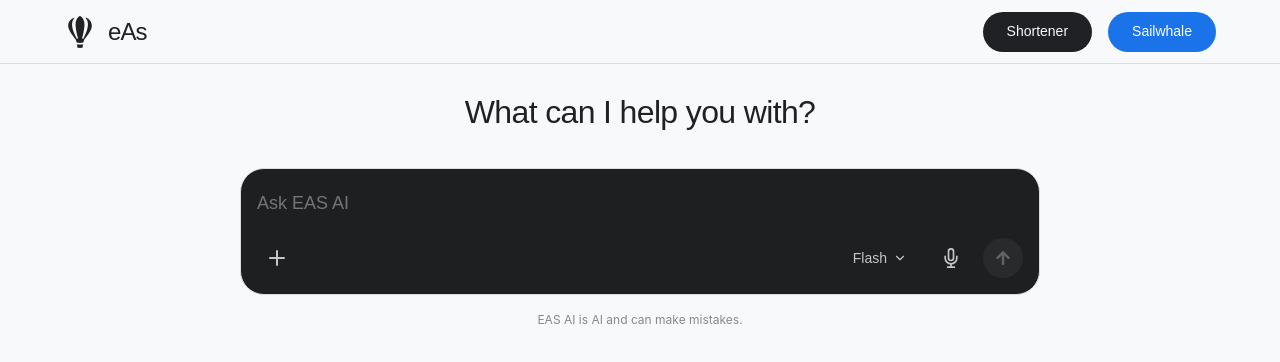
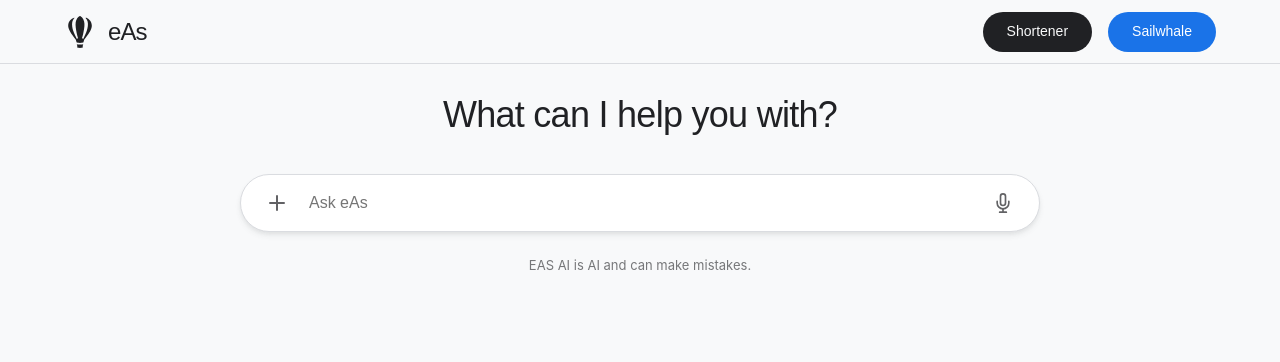
Before and after one commit to zerotowerszero-cyber/eAs, a Next.js app: page /ai in a window 1280 px wide. Shown: the top 362 px of the page. Built offline with nearby package versions, Linux system fonts and the light colour scheme; a web font is replaced by a local one.

Commit message:
fix: resolve theme support, input box morphing, alignment, and auto-scroll behavior

```diff
--- a/src/app/ai/page.tsx
+++ b/src/app/ai/page.tsx
@@ -2,8 +2,8 @@ import ChatUI from '@/components/ChatUI';
 import Header from '@/components/Header';
 
 export const metadata = {
-  title: 'EAS AI',
-  description: 'Chat with EAS AI',
+  title: 'eAs',
+  description: 'Chat with eAs',
 };
 
 export default function AIPage() {
--- a/src/components/ChatUI.tsx
+++ b/src/components/ChatUI.tsx
@@ -3,7 +3,7 @@
 import React, { useState, useRef, useEffect } from 'react';
 import ReactMarkdown from 'react-markdown';
 import remarkGfm from 'remark-gfm';
-import { FiPlus, FiMic, FiChevronDown, FiThumbsUp, FiThumbsDown, FiRefreshCw, FiCopy, FiMoreHorizontal, FiX } from 'react-icons/fi';
+import { FiPlus, FiMic, FiThumbsUp, FiThumbsDown, FiRefreshCw, FiCopy, FiMoreHorizontal, FiX } from 'react-icons/fi';
 import { FaArrowUp } from 'react-icons/fa';
 
 type Role = 'user' | 'model';
@@ -27,18 +27,37 @@ export default function ChatUI() {
   const [loading, setLoading] = useState(false);
   const [selectedFile, setSelectedFile] = useState<File | null>(null);
   const [filePreview, setFilePreview] = useState<string | null>(null);
-  const [selectedModel, setSelectedModel] = useState('Flash');
 
-  const messagesEndRef = useRef<HTMLDivElement>(null);
   const fileInputRef = useRef<HTMLInputElement>(null);
+  const messagesContainerRef = useRef<HTMLDivElement>(null);
 
-  const scrollToBottom = () => {
-    messagesEndRef.current?.scrollIntoView({ behavior: 'smooth' });
-  };
-
+  // Scroll to the latest user message when a new message is sent
   useEffect(() => {
-    scrollToBottom();
-  }, [messages]);
+    if (messages.length > 0) {
+      // Find the last user message index
+      let lastUserIdx = -1;
+      for (let i = messages.length - 1; i >= 0; i--) {
+        if (messages[i].role === 'user') {
+          lastUserIdx = i;
+          break;
+        }
+      }
+      if (lastUserIdx !== -1) {
+        const el = document.getElementById(`msg-${lastUserIdx}`);
+        if (el) {
+          // If the AI is typing or just finished, we want to ensure the user message is at the top
+          // and the AI response is below it.
+          el.scrollIntoView({ behavior: 'smooth', block: 'start' });
+        }
+      }
+    }
+  }, [messages.length]);
+  // Note: we track messages.length so it fires when a new message is added.
+  // During streaming, messages.length stays the same, so it won't force scroll up constantly,
+  // allowing the user to scroll manually if they want, but standard is to lock it.
+  // If we want to auto-scroll during streaming, we'd need a different strategy.
+  // The prompt asks to "scroll the users message to the top and the ai response right under it".
+  // `block: 'start'` achieves exactly this.
 
   const handleFileSelect = (e: React.ChangeEvent<HTMLInputElement>) => {
     if (e.target.files && e.target.files[0]) {
@@ -169,42 +188,34 @@ export default function ChatUI() {
     return null;
   };
 
+  const InputBox = () => {
+    const isPill = !filePreview;
+
     return (
-    <div style={{ display: 'flex', flexDirection: 'column', height: '100%', fontFamily: 'var(--font-geist-sans), sans-serif', backgroundColor: 'var(--background)', color: 'var(--foreground)' }}>
-
-      {/* Main Container */}
-      <div style={{ flex: 1, display: 'flex', flexDirection: 'column', position: 'relative' }}>
-
-        {/* Dynamic Chat / Input Layout */}
-        {messages.length === 0 ? (
-          <div style={{ flex: 1, display: 'flex', flexDirection: 'column', justifyContent: 'center', alignItems: 'center', padding: '24px' }}>
-            <h2 style={{ fontSize: '32px', fontWeight: 500, marginBottom: '32px', letterSpacing: '-0.02em', color: 'var(--foreground)' }}>What can I help you with?</h2>
-
-            <div style={{ width: '100%', maxWidth: '800px', display: 'flex', flexDirection: 'column', background: '#1e1f20', borderRadius: '24px', padding: '16px', border: '1px solid var(--border)' }}>
-
+      <div style={{
+        width: '100%',
+        maxWidth: '800px',
+        display: 'flex',
+        flexDirection: 'column',
+        background: 'var(--surface)',
+        borderRadius: isPill ? '50px' : '24px',
+        padding: isPill ? '8px 16px' : '16px',
+        border: '1px solid var(--border)',
+        boxShadow: 'var(--shadow-md)',
+        transition: 'all 0.3s ease'
+      }}>
         {filePreview && (
           <div style={{ alignSelf: 'flex-start', marginBottom: '16px', position: 'relative', display: 'inline-block' }}>
             <img src={filePreview} alt="preview" style={{ height: '80px', objectFit: 'contain', borderRadius: '12px' }} />
             <button
               onClick={removeFile}
-                    style={{ position: 'absolute', top: '-8px', right: '-8px', background: '#333', color: '#fff', border: 'none', borderRadius: '50%', width: '24px', height: '24px', display: 'flex', alignItems: 'center', justifyContent: 'center', cursor: 'pointer', fontSize: '14px' }}
+              style={{ position: 'absolute', top: '-8px', right: '-8px', background: 'var(--foreground)', color: 'var(--background)', border: 'none', borderRadius: '50%', width: '24px', height: '24px', display: 'flex', alignItems: 'center', justifyContent: 'center', cursor: 'pointer', fontSize: '14px', boxShadow: 'var(--shadow-sm)' }}
             ><FiX /></button>
           </div>
         )}
 
-              <form onSubmit={handleSubmit} style={{ display: 'flex', flexDirection: 'column', width: '100%' }}>
+        <form onSubmit={handleSubmit} style={{ display: 'flex', alignItems: 'center', width: '100%', gap: '12px' }}>
 
-                <input
-                  type="text"
-                  value={input}
-                  onChange={e => setInput(e.target.value)}
-                  placeholder="Ask EAS AI"
-                  style={{ width: '100%', background: 'transparent', border: 'none', color: '#e3e3e3', fontSize: '18px', outline: 'none', padding: '8px 0', marginBottom: '16px' }}
-                />
-
-                <div style={{ display: 'flex', alignItems: 'center', justifyContent: 'space-between' }}>
-
-                  <div style={{ display: 'flex', alignItems: 'center', gap: '8px' }}>
           <input
             type="file"
             accept="image/*"
@@ -215,62 +226,79 @@ export default function ChatUI() {
           <button
             type="button"
             onClick={() => fileInputRef.current?.click()}
-                      style={{ background: 'transparent', border: 'none', color: '#c4c7c5', fontSize: '24px', cursor: 'pointer', display: 'flex', alignItems: 'center', justifyContent: 'center', width: '40px', height: '40px', borderRadius: '50%' }}
-                      className="hover-bg-surface"
+            style={{ background: 'transparent', border: 'none', color: 'var(--foreground)', opacity: 0.7, fontSize: '24px', cursor: 'pointer', display: 'flex', alignItems: 'center', justifyContent: 'center', width: '40px', height: '40px', borderRadius: '50%', flexShrink: 0 }}
+            className="hover-bg-border"
           >
             <FiPlus />
           </button>
-                  </div>
 
-                  <div style={{ display: 'flex', alignItems: 'center', gap: '12px' }}>
+          <input
+            type="text"
+            value={input}
+            onChange={e => setInput(e.target.value)}
+            placeholder="Ask eAs"
+            style={{ flex: 1, background: 'transparent', border: 'none', color: 'var(--foreground)', fontSize: '16px', outline: 'none', padding: '8px 0' }}
+          />
 
-                    <button type="button" style={{ background: 'transparent', border: 'none', color: '#c4c7c5', display: 'flex', alignItems: 'center', gap: '6px', fontSize: '14px', cursor: 'pointer', padding: '8px 12px', borderRadius: '16px' }} className="hover-bg-surface">
-                      {selectedModel} <FiChevronDown />
-                    </button>
-
-                    <button type="button" style={{ background: 'transparent', border: 'none', color: '#c4c7c5', fontSize: '20px', cursor: 'pointer', display: 'flex', alignItems: 'center', justifyContent: 'center', width: '40px', height: '40px', borderRadius: '50%' }} className="hover-bg-surface">
+          <div style={{ display: 'flex', alignItems: 'center', gap: '8px', flexShrink: 0 }}>
+            {(!input.trim() && !selectedFile) ? (
+              <button type="button" style={{ background: 'transparent', border: 'none', color: 'var(--foreground)', opacity: 0.7, fontSize: '20px', cursor: 'pointer', display: 'flex', alignItems: 'center', justifyContent: 'center', width: '40px', height: '40px', borderRadius: '50%' }} className="hover-bg-border">
                 <FiMic />
               </button>
-
+            ) : (
               <button
                 type="submit"
-                      disabled={loading || (!input.trim() && !selectedFile)}
+                disabled={loading}
                 style={{
-                        background: input.trim() || selectedFile ? '#3169f6' : '#282a2c',
+                  background: 'var(--foreground)',
                   border: 'none',
-                        color: input.trim() || selectedFile ? '#fff' : '#5f6368',
-                        fontSize: '16px', cursor: (input.trim() || selectedFile) && !loading ? 'pointer' : 'not-allowed', display: 'flex', alignItems: 'center', justifyContent: 'center', width: '40px', height: '40px', borderRadius: '50%', transition: 'all 0.2s'
+                  color: 'var(--background)',
+                  fontSize: '16px', cursor: !loading ? 'pointer' : 'not-allowed', display: 'flex', alignItems: 'center', justifyContent: 'center', width: '40px', height: '40px', borderRadius: '50%', transition: 'all 0.2s', boxShadow: 'var(--shadow-sm)'
                 }}
               >
                 <FaArrowUp />
               </button>
-
-                  </div>
-
+            )}
           </div>
         </form>
       </div>
-            <div style={{ marginTop: '16px', fontSize: '12px', color: '#888' }}>
+    );
+  };
+
+  return (
+    <div style={{ display: 'flex', flexDirection: 'column', height: '100%', fontFamily: 'var(--font-geist-sans), sans-serif', backgroundColor: 'var(--background)', color: 'var(--foreground)' }}>
+
+      <div style={{ flex: 1, display: 'flex', flexDirection: 'column', position: 'relative', overflow: 'hidden' }}>
+
+        {messages.length === 0 ? (
+          // Empty State - Centered
+          <div style={{ flex: 1, display: 'flex', flexDirection: 'column', justifyContent: 'center', alignItems: 'center', padding: '24px' }}>
+            <h2 style={{ fontSize: '36px', fontWeight: 500, marginBottom: '32px', letterSpacing: '-0.02em', color: 'var(--foreground)' }}>What can I help you with?</h2>
+
+            <InputBox />
+
+            <div style={{ marginTop: '24px', fontSize: '13px', color: 'var(--foreground)', opacity: 0.6 }}>
               EAS AI is AI and can make mistakes.
             </div>
           </div>
         ) : (
+          // Chat State - Input at bottom
           <>
-            {/* Chat History */}
-            <div style={{ flex: 1, overflowY: 'auto', padding: '0 24px', display: 'flex', flexDirection: 'column', alignItems: 'center' }}>
+            <div ref={messagesContainerRef} style={{ flex: 1, overflowY: 'auto', padding: '0 24px', display: 'flex', flexDirection: 'column', alignItems: 'center' }}>
               <div style={{ width: '100%', maxWidth: '800px', display: 'flex', flexDirection: 'column', gap: '32px', paddingBottom: '160px', paddingTop: '32px' }}>
                 {messages.map((msg, idx) => (
-                  <div key={idx} style={{ display: 'flex', flexDirection: 'column', alignItems: msg.role === 'user' ? 'flex-end' : 'flex-start', width: '100%' }}>
+                  <div key={idx} id={`msg-${idx}`} style={{ display: 'flex', flexDirection: 'column', alignItems: msg.role === 'user' ? 'flex-end' : 'flex-start', width: '100%' }}>
 
                     {msg.role === 'user' ? (
                       <div style={{
                         maxWidth: '85%',
-                        background: '#1e1f20',
+                        background: 'var(--surface)',
                         padding: '12px 20px',
                         borderRadius: '24px',
                         fontSize: '16px',
                         lineHeight: '1.6',
-                        color: '#e3e3e3'
+                        color: 'var(--foreground)',
+                        border: '1px solid var(--border)'
                       }}>
                         {msg.parts.map((p, i) => renderPart(p, i))}
                       </div>
@@ -286,9 +314,8 @@ export default function ChatUI() {
                           {msg.parts.map((p, i) => renderPart(p, i))}
                         </div>
 
-                        {/* Action Row for AI Message */}
                         {!loading || idx !== messages.length - 1 ? (
-                          <div style={{ display: 'flex', alignItems: 'center', gap: '8px', color: '#c4c7c5' }}>
+                          <div style={{ display: 'flex', alignItems: 'center', gap: '8px', color: 'var(--foreground)', opacity: 0.7 }}>
                             <button className="action-btn" title="Good response"><FiThumbsUp /></button>
                             <button className="action-btn" title="Bad response"><FiThumbsDown /></button>
                             <button className="action-btn" title="Regenerate"><FiRefreshCw /></button>
@@ -309,84 +336,12 @@ export default function ChatUI() {
                     </div>
                   </div>
                 )}
-                <div ref={messagesEndRef} />
               </div>
             </div>
 
-            {/* Bottom Input Area */}
-            <div style={{ position: 'absolute', bottom: 0, left: 0, right: 0, padding: '16px 24px', display: 'flex', flexDirection: 'column', alignItems: 'center', background: 'linear-gradient(to top, var(--background) 90%, transparent)' }}>
-
-              <div style={{ width: '100%', maxWidth: '800px', display: 'flex', flexDirection: 'column', background: '#1e1f20', borderRadius: '24px', padding: '16px', border: '1px solid var(--border)' }}>
-
-                {filePreview && (
-                  <div style={{ alignSelf: 'flex-start', marginBottom: '16px', position: 'relative', display: 'inline-block' }}>
-                    <img src={filePreview} alt="preview" style={{ height: '80px', objectFit: 'contain', borderRadius: '12px' }} />
-                    <button
-                      onClick={removeFile}
-                      style={{ position: 'absolute', top: '-8px', right: '-8px', background: '#333', color: '#fff', border: 'none', borderRadius: '50%', width: '24px', height: '24px', display: 'flex', alignItems: 'center', justifyContent: 'center', cursor: 'pointer', fontSize: '14px' }}
-                    ><FiX /></button>
-                  </div>
-                )}
-
-                <form onSubmit={handleSubmit} style={{ display: 'flex', flexDirection: 'column', width: '100%' }}>
-
-                  <input
-                    type="text"
-                    value={input}
-                    onChange={e => setInput(e.target.value)}
-                    placeholder="Ask EAS AI"
-                    style={{ width: '100%', background: 'transparent', border: 'none', color: '#e3e3e3', fontSize: '16px', outline: 'none', padding: '4px 0', marginBottom: '12px' }}
-                  />
-
-                  <div style={{ display: 'flex', alignItems: 'center', justifyContent: 'space-between' }}>
-
-                    <div style={{ display: 'flex', alignItems: 'center', gap: '8px' }}>
-                      <input
-                        type="file"
-                        accept="image/*"
-                        ref={fileInputRef}
-                        style={{ display: 'none' }}
-                        onChange={handleFileSelect}
-                      />
-                      <button
-                        type="button"
-                        onClick={() => fileInputRef.current?.click()}
-                        style={{ background: 'transparent', border: 'none', color: '#c4c7c5', fontSize: '20px', cursor: 'pointer', display: 'flex', alignItems: 'center', justifyContent: 'center', width: '36px', height: '36px', borderRadius: '50%' }}
-                        className="hover-bg-surface"
-                      >
-                        <FiPlus />
-                      </button>
-                    </div>
-
-                    <div style={{ display: 'flex', alignItems: 'center', gap: '12px' }}>
-
-                      <button type="button" style={{ background: 'transparent', border: 'none', color: '#c4c7c5', display: 'flex', alignItems: 'center', gap: '6px', fontSize: '14px', cursor: 'pointer', padding: '6px 12px', borderRadius: '16px' }} className="hover-bg-surface">
-                        {selectedModel} <FiChevronDown />
-                      </button>
-
-                      <button type="button" style={{ background: 'transparent', border: 'none', color: '#c4c7c5', fontSize: '18px', cursor: 'pointer', display: 'flex', alignItems: 'center', justifyContent: 'center', width: '36px', height: '36px', borderRadius: '50%' }} className="hover-bg-surface">
-                        <FiMic />
-                      </button>
-
-                      <button
-                        type="submit"
-                        disabled={loading || (!input.trim() && !selectedFile)}
-                        style={{
-                          background: input.trim() || selectedFile ? '#3169f6' : '#282a2c',
-                          border: 'none',
-                          color: input.trim() || selectedFile ? '#fff' : '#5f6368',
-                          fontSize: '14px', cursor: (input.trim() || selectedFile) && !loading ? 'pointer' : 'not-allowed', display: 'flex', alignItems: 'center', justifyContent: 'center', width: '36px', height: '36px', borderRadius: '50%', transition: 'all 0.2s'
-                        }}
-                      >
-                        <FaArrowUp />
-                      </button>
-
-                    </div>
-
-                  </div>
-                </form>
-              </div>
-              <div style={{ marginTop: '12px', fontSize: '12px', color: '#888' }}>
+            <div style={{ position: 'absolute', bottom: 0, left: 0, right: 0, padding: '16px 24px 24px 24px', display: 'flex', flexDirection: 'column', alignItems: 'center', background: 'linear-gradient(to top, var(--background) 70%, transparent)' }}>
+              <InputBox />
+              <div style={{ marginTop: '12px', fontSize: '12px', color: 'var(--foreground)', opacity: 0.6 }}>
                 EAS AI is AI and can make mistakes.
               </div>
             </div>
@@ -395,11 +350,11 @@ export default function ChatUI() {
       </div>
 
       <style dangerouslySetInnerHTML={{__html: `
-        .hover-bg-surface:hover { background-color: rgba(255,255,255,0.1) !important; color: #fff !important; }
+        .hover-bg-border:hover { background-color: var(--border) !important; opacity: 1 !important; }
         .action-btn { background: transparent; border: none; color: inherit; font-size: 16px; cursor: pointer; display: flex; align-items: center; justify-content: center; width: 32px; height: 32px; border-radius: 50%; transition: all 0.2s; }
-        .action-btn:hover { background-color: rgba(255,255,255,0.1); color: #fff; }
+        .action-btn:hover { background-color: var(--border); color: var(--foreground); }
         .typing-indicator .dot {
-          width: 6px; height: 6px; background: #888; border-radius: 50%;
+          width: 6px; height: 6px; background: var(--foreground); opacity: 0.6; border-radius: 50%;
           animation: bounce 1.4s infinite ease-in-out both;
         }
         .typing-indicator .dot:nth-child(1) { animation-delay: -0.32s; }
@@ -411,13 +366,13 @@ export default function ChatUI() {
         .markdown-body { font-family: inherit; }
         .markdown-body p { margin-top: 0; margin-bottom: 16px; }
         .markdown-body p:last-child { margin-bottom: 0; }
-        .markdown-body pre { background: #1e1f20; padding: 16px; border-radius: 8px; overflow-x: auto; margin-bottom: 16px; border: 1px solid var(--border); }
-        .markdown-body code { font-family: monospace; background: #1e1f20; padding: 2px 4px; border-radius: 4px; border: 1px solid var(--border); }
+        .markdown-body pre { background: var(--surface); padding: 16px; border-radius: 8px; overflow-x: auto; margin-bottom: 16px; border: 1px solid var(--border); }
+        .markdown-body code { font-family: monospace; background: var(--surface); padding: 2px 4px; border-radius: 4px; border: 1px solid var(--border); }
         .markdown-body pre code { background: transparent; padding: 0; border: none; }
         .markdown-body ul, .markdown-body ol { margin-top: 0; margin-bottom: 16px; padding-left: 20px; }
         .markdown-body li { margin-bottom: 4px; }
         .markdown-body strong { font-weight: 600; color: var(--foreground); }
-        .markdown-body a { color: var(--foreground); text-decoration: underline; }
+        .markdown-body a { color: var(--primary); text-decoration: underline; }
       `}} />
     </div>
   );
```
Lines whose indentation alone changed are shown as unchanged.
